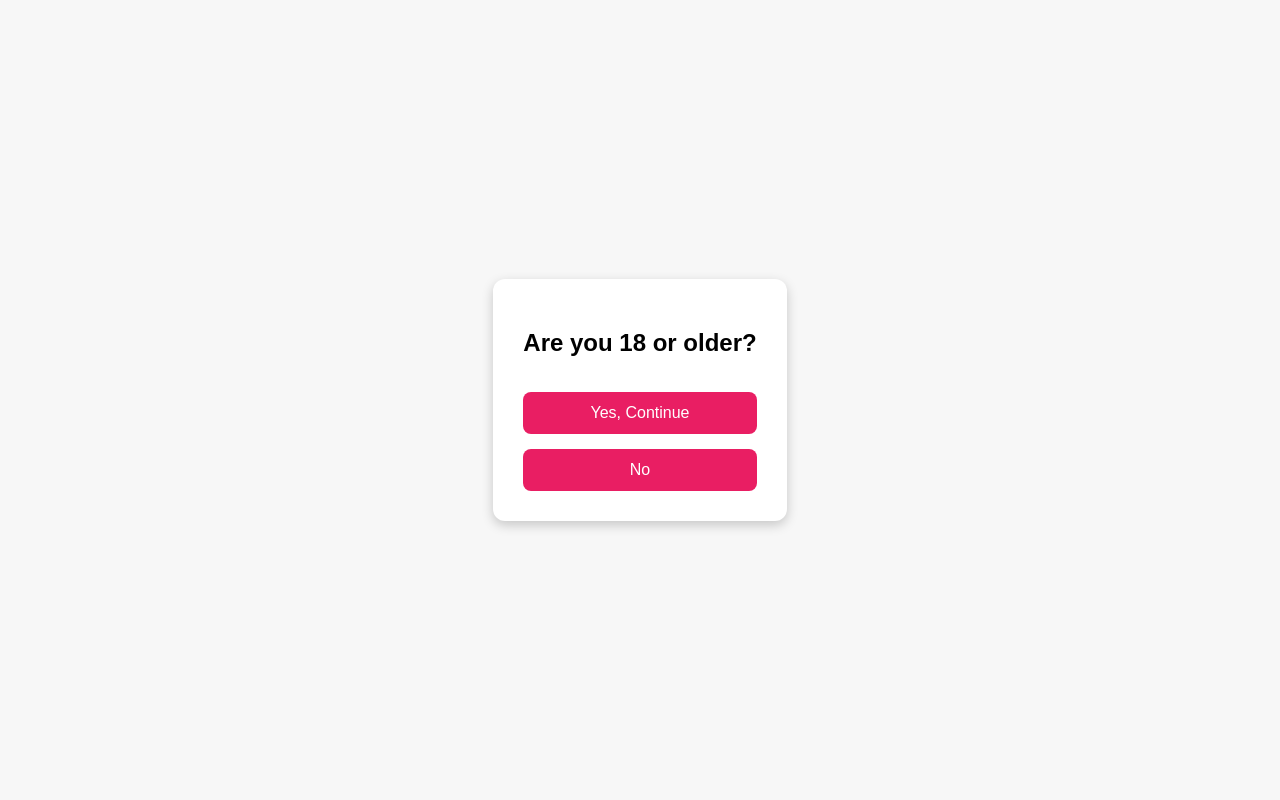
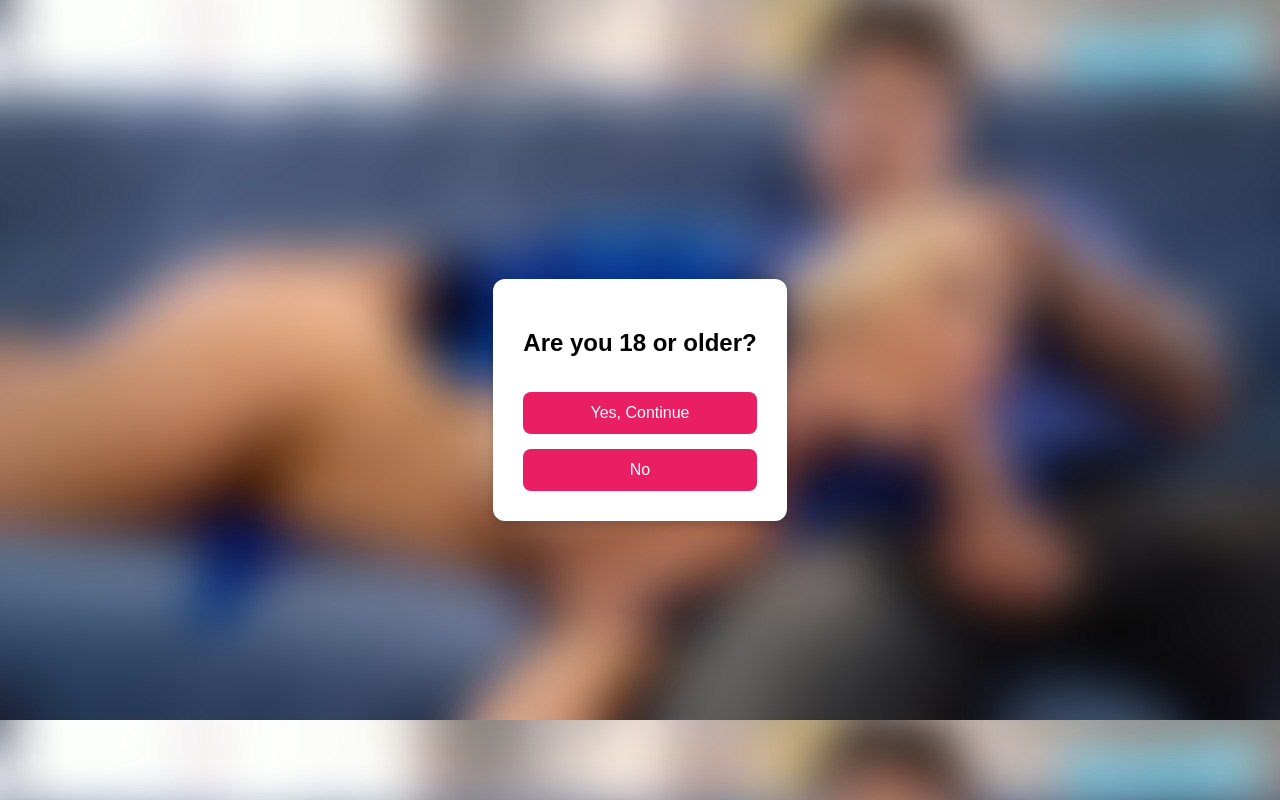
Before and after one commit to Arman7777-coder/arbitrage, a plain HTML site: page index.html in a window 1280 px wide. Drawn offline with Linux system fonts and the light colour scheme.

Commit message:
Update index.html

```diff
--- a/index.html
+++ b/index.html
@@ -14,6 +14,7 @@
       justify-content: center;
       align-items: center;
       height: 100vh;
+      background:url("arbi.jpg");
       margin: 0;
     }
     .container {
```
